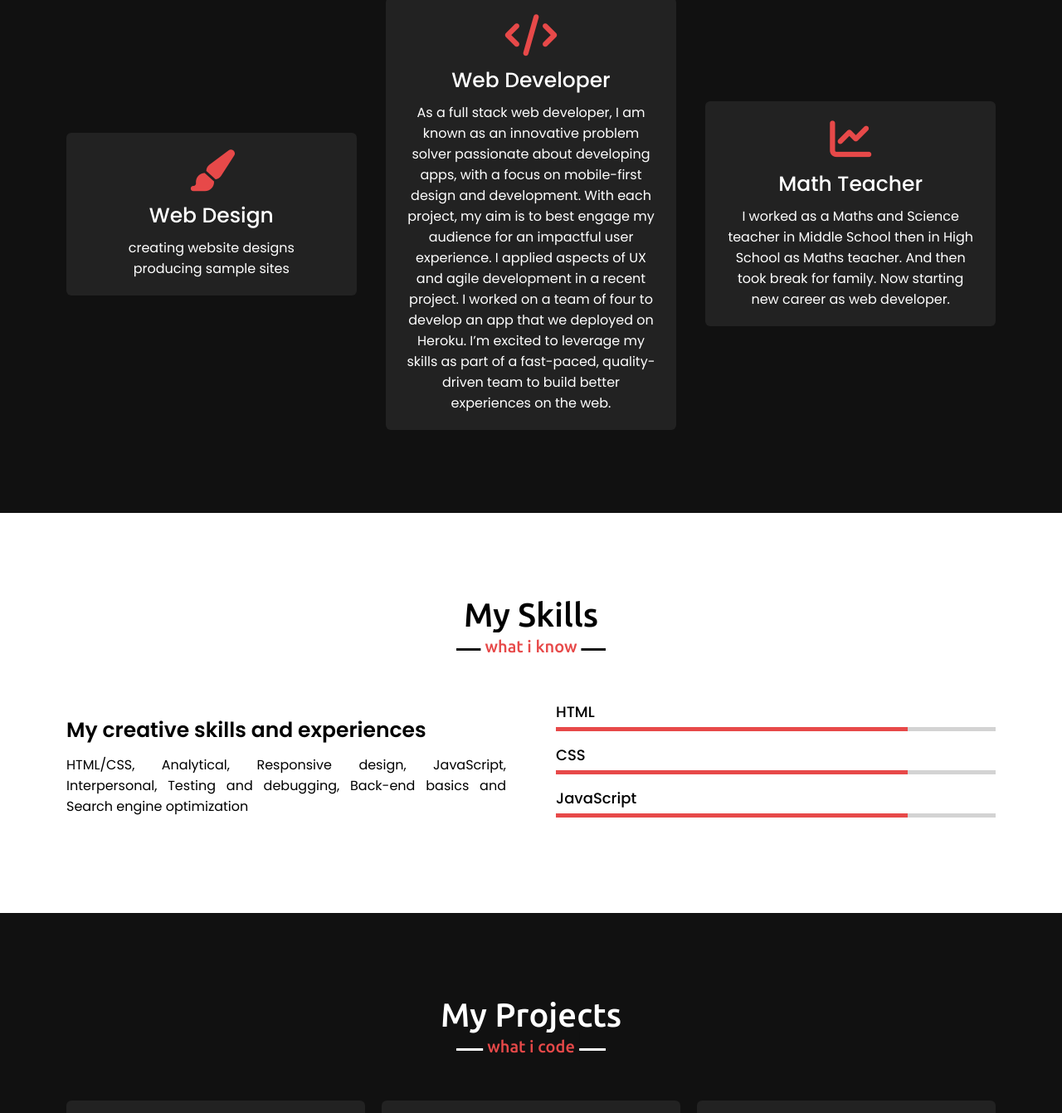
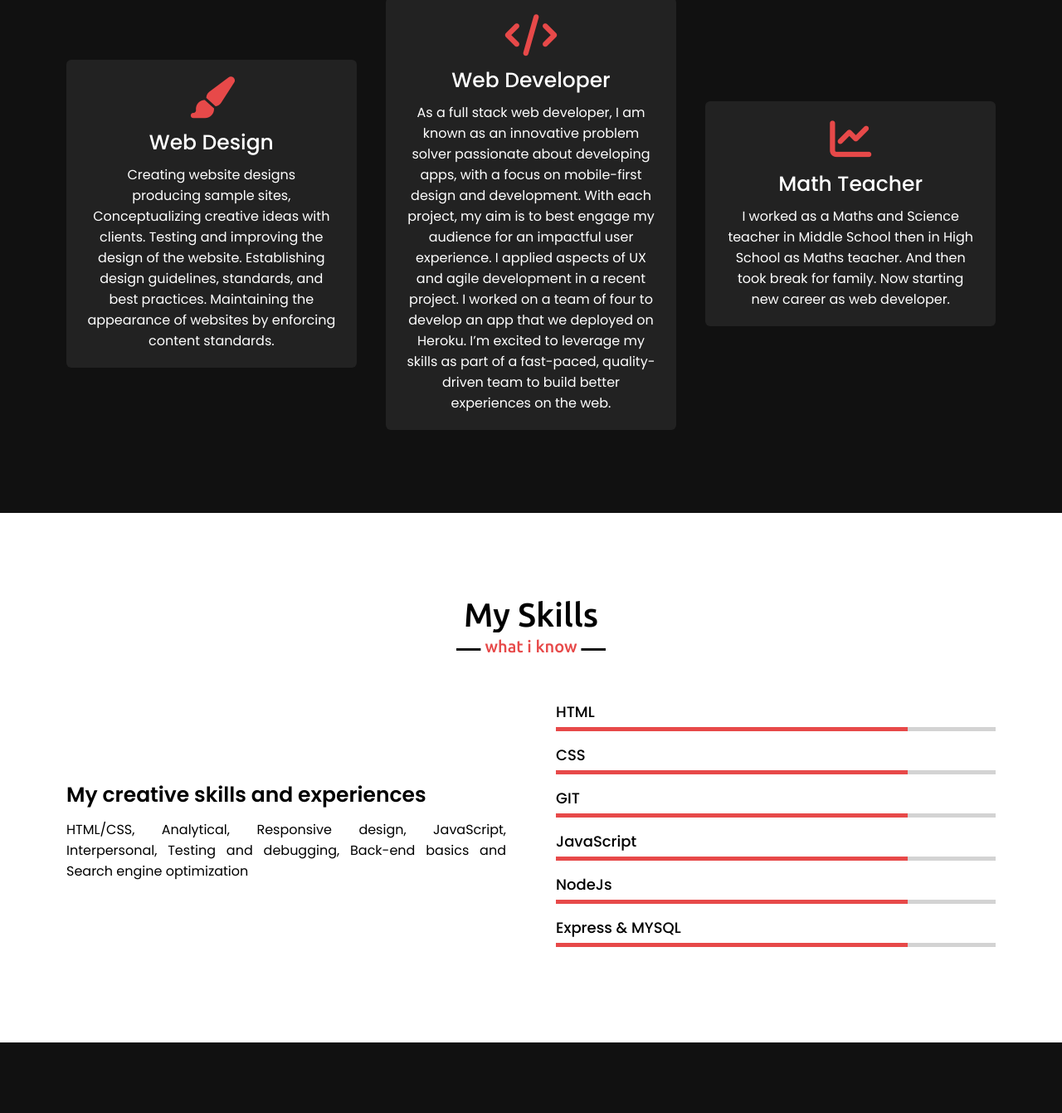
Before and after one commit to bindi-v/Portfolio_Sample, a plain HTML site: page index.html in a window 1280 px wide. Shown: the part 1762-3103 px from the top of the page at 83% size. Drawn offline with nearby package versions, Linux system fonts and the light colour scheme.

Commit message:
added hyperlinks in contact and modified work

```diff
--- a/index.html
+++ b/index.html
@@ -73,8 +73,12 @@
             <div class="box">
             <i class="fas fa-paint-brush"></i>
             <div class="text">Web Design</div>
-            <p>creating website designs <br>
-                producing sample sites
+            <p>Creating website designs <br>
+                producing sample sites, Conceptualizing creative ideas with clients.
+                Testing and improving the design of the website.
+                Establishing design guidelines, standards, and best practices.
+                Maintaining the appearance of websites by enforcing content standards.
+
                 </p>
             </div>
             </div>
@@ -130,11 +134,29 @@
                         <div class="info">
                             <span>CSS</span>
                         </div>
+                        <div class="line html"></div>
+                    </div>
+                    <div class="bars">
+                        <div class="info">
+                            <span>GIT</span>
+                        </div>
                         <div class="line css"></div>
                     </div>
                     <div class="bars">
                         <div class="info">
                             <span>JavaScript</span>
+                        </div>
+                        <div class="line js"></div>
+                    </div>
+                    <div class="bars">
+                        <div class="info">
+                            <span>NodeJs</span>
+                        </div>
+                        <div class="line js"></div>
+                    </div>
+                    <div class="bars">
+                        <div class="info">
+                            <span>Express & MYSQL</span>
                         </div>
                         <div class="line js"></div>
                     </div>
@@ -252,7 +274,7 @@
     <div class="row">
         <i class="fas fa-envelope"></i>
         <div class="info">
-        <div class="head"><a href="#" target="_blank">Contact</a></div>
+        <div class="head"><a href="mailto:bindi.vaghela@gmail.com" target="_blank">Contact</a></div>
         <div class="sub-title">You can reach me..</div>
         </div>
     </div>
```
